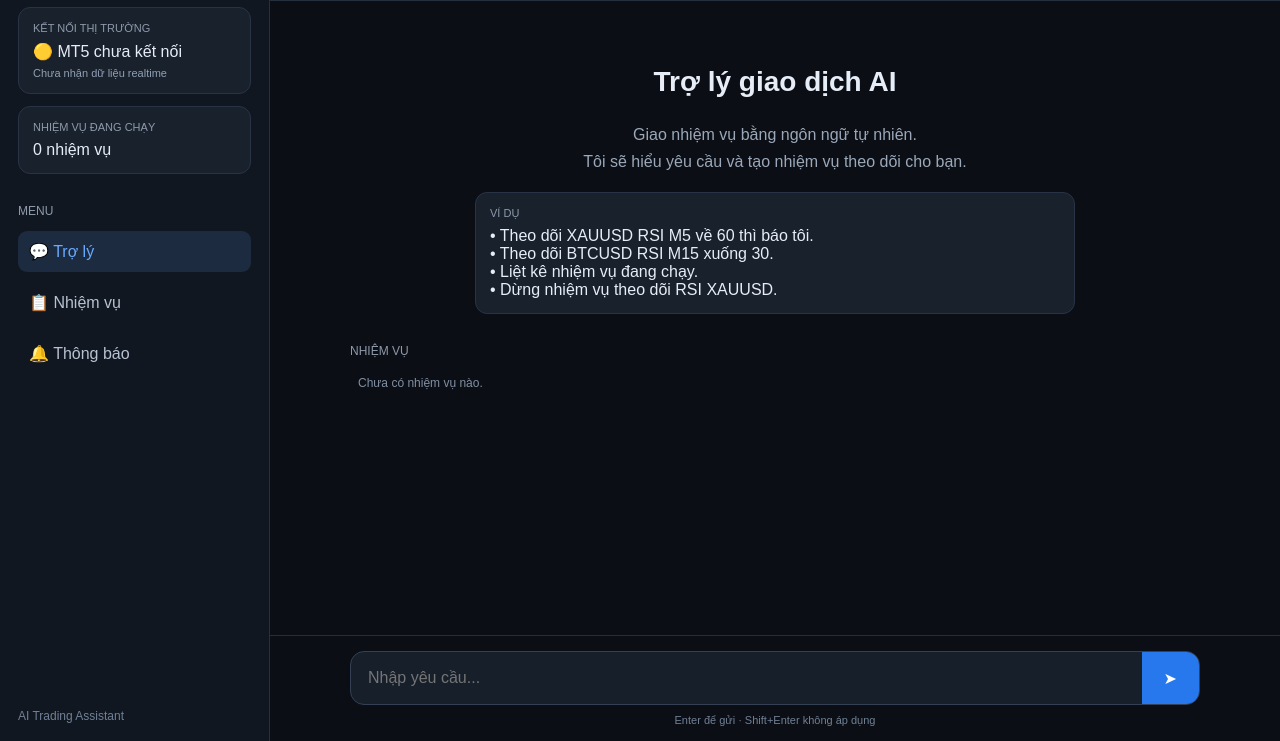
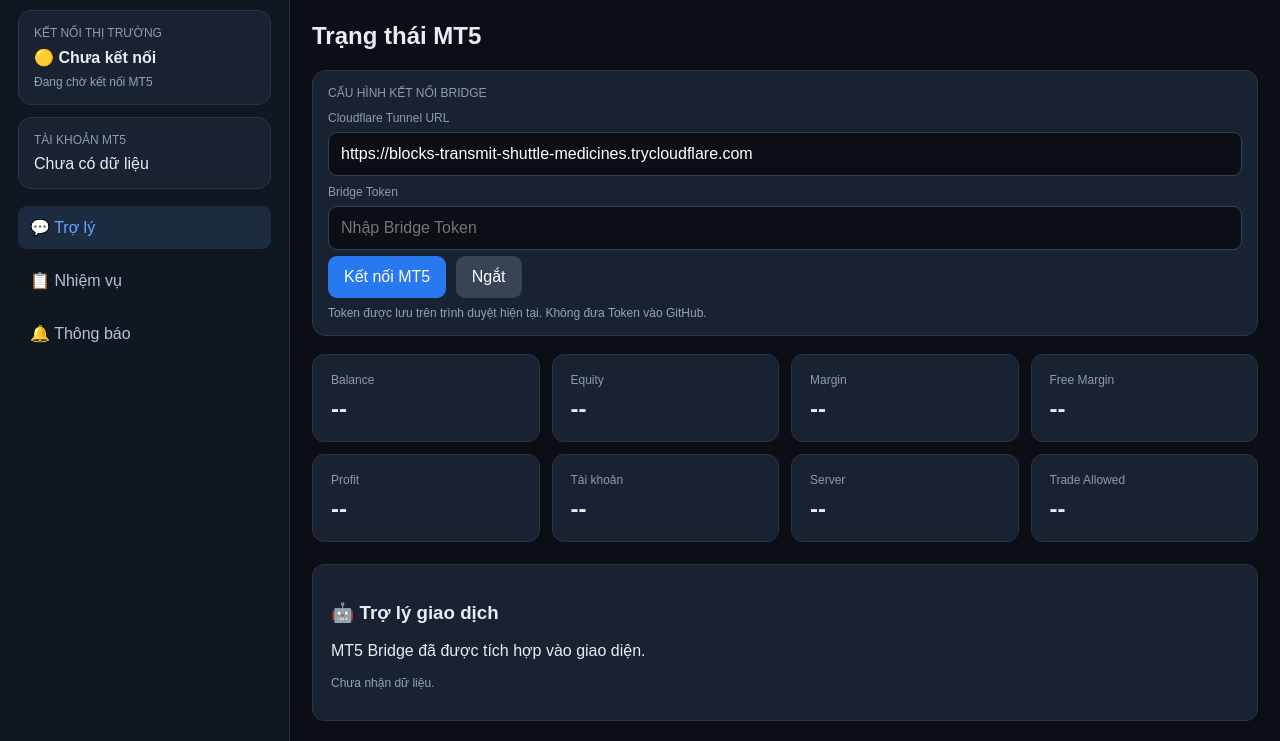
Before and after one commit to aigpt676/ai-trading-assistant, a plain HTML site: page index.html in a window 1280 px wide. Shown: the part 59-800 px from the top of the page. Drawn offline with Linux system fonts and the light colour scheme.

Commit message:
Update index.html

```diff
--- a/index.html
+++ b/index.html
@@ -3,215 +3,264 @@
 <html lang="vi">
 <head>
 <meta charset="UTF-8">
-<meta name="viewport" content="width=device-width, initial-scale=1">
-<meta name="theme-color" content="#0b0e14">
+<meta name="viewport" content="width=device-width, initial-scale=1.0">
 <title>AI Trading Assistant</title>
 <style>
 *{box-sizing:border-box}
 body{margin:0;background:#0b0e14;color:#e6edf7;font-family:Arial,sans-serif}
-button,input{font:inherit}
-.app{display:flex;height:100dvh}
-.sidebar{width:270px;background:#111720;border-right:1px solid #263041;padding:18px;display:flex;flex-direction:column}
-.logo{font-weight:bold;font-size:20px;margin-bottom:24px;color:#65a9ff}
-.panel{background:#19212d;border:1px solid #283446;border-radius:12px;padding:14px;margin-bottom:12px}
-.label{font-size:11px;color:#8e9aab;margin-bottom:8px}
-.menu{padding:11px;border-radius:9px;margin:5px 0;color:#b7c2d2}
-.menu.active{background:#1c2b40;color:#69aaff}
-.sidebar-bottom{margin-top:auto;color:#718096;font-size:12px}
+.app{display:flex;height:100vh}
+.sidebar{width:290px;background:#111720;border-right:1px solid #263041;padding:18px;display:flex;flex-direction:column}
+.logo{font-size:22px;font-weight:bold;color:#65a9ff;margin-bottom:25px}
+.card{background:#192230;border:1px solid #283447;border-radius:13px;padding:15px;margin-bottom:12px}
+.label{font-size:12px;color:#8e9ab0;margin-bottom:8px}
+.status{font-size:16px;font-weight:bold}
+.green{color:#38d996}
+.red{color:#ff6868}
+.menu{padding:12px;border-radius:9px;margin:5px 0;color:#b7c2d2}
+.menu.active{background:#1c2b40;color:#65a9ff}
 .main{flex:1;display:flex;flex-direction:column;min-width:0}
-.header{height:60px;border-bottom:1px solid #252e3b;padding:0 20px;display:flex;align-items:center;justify-content:space-between}
-.header small{color:#94a3b8}
-.chat{flex:1;overflow:auto;padding:25px}
-.welcome{text-align:center;margin:40px auto 30px;max-width:600px}
-.welcome h1{font-size:28px}
-.welcome p{color:#9ba8b9;line-height:1.7}
-.messages{max-width:800px;margin:auto}
-.msg{padding:13px 17px;margin:12px 0;border-radius:14px;white-space:pre-wrap;line-height:1.6;max-width:90%;word-break:break-word}
-.user{margin-left:auto;background:#1d4b82}
-.assistant{background:#171f2b;border:1px solid #273243}
-.task{background:#171f2b;border:1px solid #293547;padding:12px;border-radius:12px;margin:8px 0}
-.task-title{font-weight:bold}
-.task-info{font-size:12px;color:#9aa8ba;margin-top:6px;line-height:1.5}
-.task-actions{display:flex;gap:8px;margin-top:10px}
-.task-actions button{background:#273447;border:0;color:#cbd5e1;padding:6px 10px;border-radius:7px;cursor:pointer}
-.task-actions button.stop{color:#ffb5b5}
-.task-actions button.delete{color:#aab7c8}
-.input-area{padding:15px;border-top:1px solid #252e3b}
-.input-box{max-width:850px;margin:auto;display:flex;background:#171f2b;border:1px solid #344154;border-radius:14px}
-.input-box input{flex:1;background:transparent;color:white;border:0;outline:none;padding:17px;min-width:0}
-.send{border:0;background:#2878ed;color:white;padding:0 22px;border-radius:0 13px 13px 0;cursor:pointer}
-.hint{text-align:center;font-size:11px;color:#718096;margin-top:9px}
-.section-title{font-size:12px;color:#8e9aab;margin:18px 0 8px}
-.badge{display:inline-block;font-size:11px;padding:4px 7px;border-radius:20px;background:#213c32;color:#8de0b1}
-.empty{font-size:12px;color:#8190a4;padding:8px}
-@media(max-width:700px){.sidebar{width:215px;padding:12px}.chat{padding:12px}.header{padding:0 12px}}
-@media(max-width:500px){.sidebar{width:75px;padding:8px}.logo{font-size:12px;line-height:1.5}.panel{padding:7px;text-align:center}.panel .label,.sidebar-bottom{display:none}.menu{font-size:11px;padding:9px 3px;text-align:center}.header small{font-size:10px}}
+.header{padding:20px;border-bottom:1px solid #263041;font-weight:bold}
+.content{flex:1;overflow:auto;padding:22px}
+h2{margin-top:0}
+.grid{display:grid;grid-template-columns:repeat(4,1fr);gap:12px}
+.metric{background:#192230;border:1px solid #283447;border-radius:12px;padding:18px}
+.metric .value{font-size:24px;font-weight:bold;margin-top:8px}
+input,button{font:inherit}
+input{background:#0b0e14;color:#fff;border:1px solid #344155;border-radius:9px;padding:12px;width:100%;margin:6px 0}
+button{background:#2878ef;color:white;border:0;border-radius:9px;padding:12px 16px;cursor:pointer}
+button:hover{opacity:.88}
+.connection{margin-bottom:18px}
+.note{font-size:12px;color:#94a3b8;margin-top:8px}
+.chatbox{margin-top:22px;background:#192230;border:1px solid #283447;border-radius:12px;padding:18px}
+@media(max-width:800px){
+.sidebar{width:220px}
+.grid{grid-template-columns:repeat(2,1fr)}
+}
+@media(max-width:550px){
+.app{flex-direction:column}
+.sidebar{width:100%;height:auto;padding:12px}
+.logo{margin-bottom:12px}
+.sidebar .menu{display:none}
+.main{height:calc(100vh - 150px)}
+.grid{grid-template-columns:repeat(2,1fr)}
+.content{padding:12px}
+.metric{padding:12px}
+.metric .value{font-size:20px}
+}
 </style>
 </head>
 <body>
 <div class="app">
+
 <aside class="sidebar">
   <div class="logo">🤖 AI Assistant</div>
 
-<div class="panel">
+  <div class="card">
     <div class="label">KẾT NỐI THỊ TRƯỜNG</div>
-<div>🟡 MT5 chưa kết nối</div>
-<div style="font-size:11px;color:#91a0b4;margin-top:6px">Chưa nhận dữ liệu realtime</div>
+    <div class="status" id="connectionStatus">🟡 Chưa kết nối</div>
+    <div class="note" id="connectionDetail">Đang chờ kết nối MT5</div>
   </div>
 
-<div class="panel">
-<div class="label">NHIỆM VỤ ĐANG CHẠY</div>
-<div id="taskCount">0 nhiệm vụ</div>
+  <div class="card">
+    <div class="label">TÀI KHOẢN MT5</div>
+    <div id="loginInfo">Chưa có dữ liệu</div>
   </div>
 
-<div class="section-title">MENU</div>
   <div class="menu active">💬 Trợ lý</div>
   <div class="menu">📋 Nhiệm vụ</div>
   <div class="menu">🔔 Thông báo</div>
-<div class="sidebar-bottom">AI Trading Assistant</div>
 </aside>
 
 <main class="main">
-<header class="header">
-<strong>Trợ lý giao dịch</strong>
-<small id="connection">Task Manager · Local</small>
-</header>
+  <div class="header">Trợ lý giao dịch AI</div>
 
-<section class="chat" id="chat">
-<div class="welcome" id="welcome">
-<h1>Trợ lý giao dịch AI</h1>
-<p>Giao nhiệm vụ bằng ngôn ngữ tự nhiên.<br>
-Tôi sẽ hiểu yêu cầu và tạo nhiệm vụ theo dõi cho bạn.</p>
-<div class="panel" style="text-align:left">
-<div class="label">VÍ DỤ</div>
-<div>• Theo dõi XAUUSD RSI M5 về 60 thì báo tôi.</div>
-<div>• Theo dõi BTCUSD RSI M15 xuống 30.</div>
-<div>• Liệt kê nhiệm vụ đang chạy.</div>
-<div>• Dừng nhiệm vụ theo dõi RSI XAUUSD.</div>
+  <div class="content">
+
+    <h2>Trạng thái MT5</h2>
+
+    <div class="card connection">
+      <div class="label">CẤU HÌNH KẾT NỐI BRIDGE</div>
+
+      <label class="label">Cloudflare Tunnel URL</label>
+      <input id="bridgeUrl" placeholder="https://your-tunnel.trycloudflare.com">
+
+      <label class="label">Bridge Token</label>
+      <input id="bridgeToken" type="password" placeholder="Nhập Bridge Token">
+
+      <button onclick="connectBridge()">Kết nối MT5</button>
+      <button onclick="disconnectBridge()" style="background:#384456;margin-left:5px">Ngắt</button>
+
+      <div class="note">
+        Token được lưu trên trình duyệt hiện tại. Không đưa Token vào GitHub.
       </div>
     </div>
-<div class="messages" id="messages"></div>
-<div class="section-title" style="max-width:850px;margin:25px auto 10px">NHIỆM VỤ</div>
-<div id="tasks" style="max-width:850px;margin:auto"></div>
-</section>
 
-<div class="input-area">
-<div class="input-box">
-<input id="input" placeholder="Nhập yêu cầu..." autocomplete="off">
-<button class="send" onclick="send()">➤</button>
+    <div class="grid">
+      <div class="metric">
+        <div class="label">Balance</div>
+        <div class="value" id="balance">--</div>
       </div>
-<div class="hint">Enter để gửi · Shift+Enter không áp dụng</div>
+      <div class="metric">
+        <div class="label">Equity</div>
+        <div class="value" id="equity">--</div>
+      </div>
+      <div class="metric">
+        <div class="label">Margin</div>
+        <div class="value" id="margin">--</div>
+      </div>
+      <div class="metric">
+        <div class="label">Free Margin</div>
+        <div class="value" id="freeMargin">--</div>
+      </div>
+      <div class="metric">
+        <div class="label">Profit</div>
+        <div class="value" id="profit">--</div>
+      </div>
+      <div class="metric">
+        <div class="label">Tài khoản</div>
+        <div class="value" id="account">--</div>
+      </div>
+      <div class="metric">
+        <div class="label">Server</div>
+        <div class="value" id="server">--</div>
+      </div>
+      <div class="metric">
+        <div class="label">Trade Allowed</div>
+        <div class="value" id="tradeAllowed">--</div>
+      </div>
+    </div>
+
+    <div class="chatbox">
+      <h3>🤖 Trợ lý giao dịch</h3>
+      <p>MT5 Bridge đã được tích hợp vào giao diện.</p>
+      <p id="lastUpdate" class="note">Chưa nhận dữ liệu.</p>
+    </div>
+
   </div>
 </main>
 </div>
 
 <script>
-const STORAGE_KEY="trading_assistant_tasks_v1";
-let tasks=JSON.parse(localStorage.getItem(STORAGE_KEY)||"[]");
+const DEFAULT_URL = "https://blocks-transmit-shuttle-medicines.trycloudflare.com";
 
-function save(){localStorage.setItem(STORAGE_KEY,JSON.stringify(tasks));renderTasks()}
+const urlInput = document.getElementById("bridgeUrl");
+const tokenInput = document.getElementById("bridgeToken");
 
-function addMessage(text,type){
- const el=document.createElement("div");
- el.className="msg "+type;
- el.textContent=text;
- document.getElementById("messages").appendChild(el);
- document.getElementById("chat").scrollTop=document.getElementById("chat").scrollHeight;
+urlInput.value = localStorage.getItem("bridge_url") || DEFAULT_URL;
+tokenInput.value = localStorage.getItem("bridge_token") || "";
+
+let pollTimer = null;
+
+function setStatus(text, color, detail){
+  const el = document.getElementById("connectionStatus");
+  el.textContent = text;
+  el.className = "status " + color;
+  document.getElementById("connectionDetail").textContent = detail || "";
 }
 
-function renderTasks(){
- const container=document.getElementById("tasks");
- container.innerHTML="";
- const active=tasks.filter(t=>t.status==="active");
- document.getElementById("taskCount").textContent=active.length+" nhiệm vụ";
+function money(value){
+  if(value === undefined || value === null) return "--";
+  return Number(value).toLocaleString("en-US", {
+    minimumFractionDigits:2,
+    maximumFractionDigits:2
+  });
+}
 
- if(!tasks.length){
-  container.innerHTML='<div class="empty">Chưa có nhiệm vụ nào.</div>';
+async function fetchMT5(){
+  const url = urlInput.value.trim().replace(/\/+$/,"");
+  const token = tokenInput.value.trim();
+
+  if(!url || !token) return;
+
+  try{
+    const response = await fetch(url + "/api/status", {
+      method:"GET",
+      headers:{
+        "X-Bridge-Token":token
+      }
+    });
+
+    if(!response.ok){
+      throw new Error("HTTP " + response.status);
+    }
+
+    const data = await response.json();
+
+    if(!data.connected || !data.terminal_connected){
+      throw new Error("MT5 chưa kết nối Terminal");
+    }
+
+    setStatus("🟢 MT5 đã kết nối","green",
+      "Đang nhận dữ liệu tài khoản thật");
+
+    document.getElementById("balance").textContent =
+      money(data.balance) + " " + (data.currency || "");
+
+    document.getElementById("equity").textContent =
+      money(data.equity) + " " + (data.currency || "");
+
+    document.getElementById("margin").textContent =
+      money(data.margin) + " " + (data.currency || "");
+
+    document.getElementById("freeMargin").textContent =
+      money(data.free_margin) + " " + (data.currency || "");
+
+    document.getElementById("profit").textContent =
+      money(data.profit) + " " + (data.currency || "");
+
+    document.getElementById("account").textContent =
+      data.login || "--";
+
+    document.getElementById("server").textContent =
+      data.server || "--";
+
+    document.getElementById("tradeAllowed").textContent =
+      data.trade_allowed ? "YES" : "NO";
+
+    document.getElementById("loginInfo").textContent =
+      (data.login || "--") + " · " + (data.server || "--");
+
+    document.getElementById("lastUpdate").textContent =
+      "Cập nhật lúc: " + new Date().toLocaleTimeString("vi-VN");
+
+  }catch(error){
+    setStatus("🔴 Không kết nối được MT5","red",error.message);
+    document.getElementById("lastUpdate").textContent =
+      "Lỗi: " + error.message;
+  }
+}
+
+function connectBridge(){
+  const url = urlInput.value.trim().replace(/\/+$/,"");
+  const token = tokenInput.value.trim();
+
+  if(!url || !token){
+    alert("Nhập Tunnel URL và Bridge Token.");
     return;
   }
 
- tasks.slice().reverse().forEach(t=>{
-  const card=document.createElement("div");
-  card.className="task";
-  const status=t.status==="active"?"🟢 Đang theo dõi":t.status==="stopped"?"⏸ Đã dừng":"✓ Hoàn thành";
-  card.innerHTML=`
-   <div class="task-title">${escapeHtml(t.title)}</div>
-   <div class="task-info">${escapeHtml(t.description)}<br>Trạng thái: ${status}<br>Tạo lúc: ${new Date(t.created).toLocaleString("vi-VN")}</div>
-   <div class="task-actions">
-   ${t.status==="active"?'<button class="stop" onclick="stopTask('+t.id+')">Dừng</button>':''}
-   <button class="delete" onclick="deleteTask('+t.id+')">Xóa</button>
-   </div>`;
-  container.appendChild(card);
- });
+  localStorage.setItem("bridge_url",url);
+  localStorage.setItem("bridge_token",token);
+
+  if(pollTimer) clearInterval(pollTimer);
+
+  fetchMT5();
+  pollTimer = setInterval(fetchMT5,5000);
 }
 
-function escapeHtml(s){
- return String(s).replace(/[&<>"']/g,m=>({"&":"&amp;","<":"&lt;",">":"&gt;",'"':"&quot;","'":"&#039;"}[m]));
+function disconnectBridge(){
+  if(pollTimer) clearInterval(pollTimer);
+  pollTimer = null;
+
+  localStorage.removeItem("bridge_token");
+  tokenInput.value="";
+
+  setStatus("🟡 Đã ngắt kết nối","red","Bridge Token đã được xóa");
 }
 
-function stopTask(id){
- const t=tasks.find(x=>x.id===id);
- if(t){t.status="stopped";save();addMessage("Đã dừng nhiệm vụ: "+t.title,"assistant")}
+if(localStorage.getItem("bridge_token")){
+  connectBridge();
 }
-function deleteTask(id){tasks=tasks.filter(x=>x.id!==id);save()}
-
-function createRSITask(text){
- const symbolMatch=text.match(/\b(XAUUSD|BTCUSD|USDJPY|EURUSD|GBPUSD)\b/i);
- const tfMatch=text.match(/\b(M1|M5|M15|M30|H1|H4|D1)\b/i);
- const valueMatch=text.match(/(?:về|xuống|đến|chạm|mức|level)\s*(\d+(?:[.,]\d+)?)/i)
-  ||text.match(/RSI\s*(?:<=|=|<|>|≥|≤)?\s*(\d+(?:[.,]\d+)?)/i);
- if(!symbolMatch||!tfMatch||!valueMatch)return null;
-
- const symbol=symbolMatch[1].toUpperCase();
- const tf=tfMatch[1].toUpperCase();
- const value=parseFloat(valueMatch[1].replace(",","."));
- const direction=/tăng|lên|trên|vượt/i.test(text)?"tăng tới":/giảm|xuống|dưới/i.test(text)?"giảm tới":"chạm";
- return {
-  id:Date.now(),
-  title:`Theo dõi RSI ${symbol} ${tf}`,
-  description:`RSI(14) ${direction} ${value} · Hành động: thông báo`,
-  symbol,timeframe:tf,indicator:"RSI",period:14,value,
-  status:"active",created:new Date().toISOString()
- };
-}
-
-function send(){
- const input=document.getElementById("input");
- const text=input.value.trim();
- if(!text)return;
- document.getElementById("welcome").style.display="none";
- addMessage(text,"user");
- input.value="";
-
- const lower=text.toLowerCase();
-
- if(/liệt kê|danh sách|nhiệm vụ đang chạy|task đang chạy/.test(lower)){
-  const active=tasks.filter(t=>t.status==="active");
-  addMessage(active.length? "Các nhiệm vụ đang chạy:\n"+active.map((t,i)=>`${i+1}. ${t.title} — ${t.description}`).join("\n"):"Hiện không có nhiệm vụ nào đang chạy.","assistant");
-  return;
- }
-
- if(/dừng|hủy|cancel/.test(lower)&&/rsi|theo dõi|nhiệm vụ/.test(lower)){
-  const active=tasks.filter(t=>t.status==="active");
-  if(active.length===1){stopTask(active[0].id);addMessage("Đã dừng nhiệm vụ theo dõi.","assistant");return}
-  addMessage("Có "+active.length+" nhiệm vụ đang chạy. Hãy bấm Dừng ở nhiệm vụ muốn hủy trong danh sách bên dưới.","assistant");
-  return;
- }
-
- const task=createRSITask(text);
- if(task){
-  tasks.push(task);save();
-  addMessage("Đã hiểu yêu cầu và tạo nhiệm vụ:\n\n"+task.title+"\n"+task.description+"\n\nTrạng thái: Đang lưu nhiệm vụ.\n\nLưu ý: website chưa kết nối MT5 nên chưa thể theo dõi RSI thực tế hoặc gửi thông báo khi điều kiện đạt.","assistant");
-  return;
- }
-
- addMessage("Tôi đã nhận yêu cầu. Hiện Task Manager hỗ trợ tạo nhiệm vụ theo dõi RSI với mã giao dịch, khung thời gian và mức RSI. Các yêu cầu khác chưa được kết nối xử lý.","assistant");
-}
-
-document.getElementById("input").addEventListener("keydown",e=>{
- if(e.key==="Enter"){e.preventDefault();send()}
-});
-renderTasks();
 </script>
 </body>
 </html>
```
Lines whose indentation alone changed are shown as unchanged.
